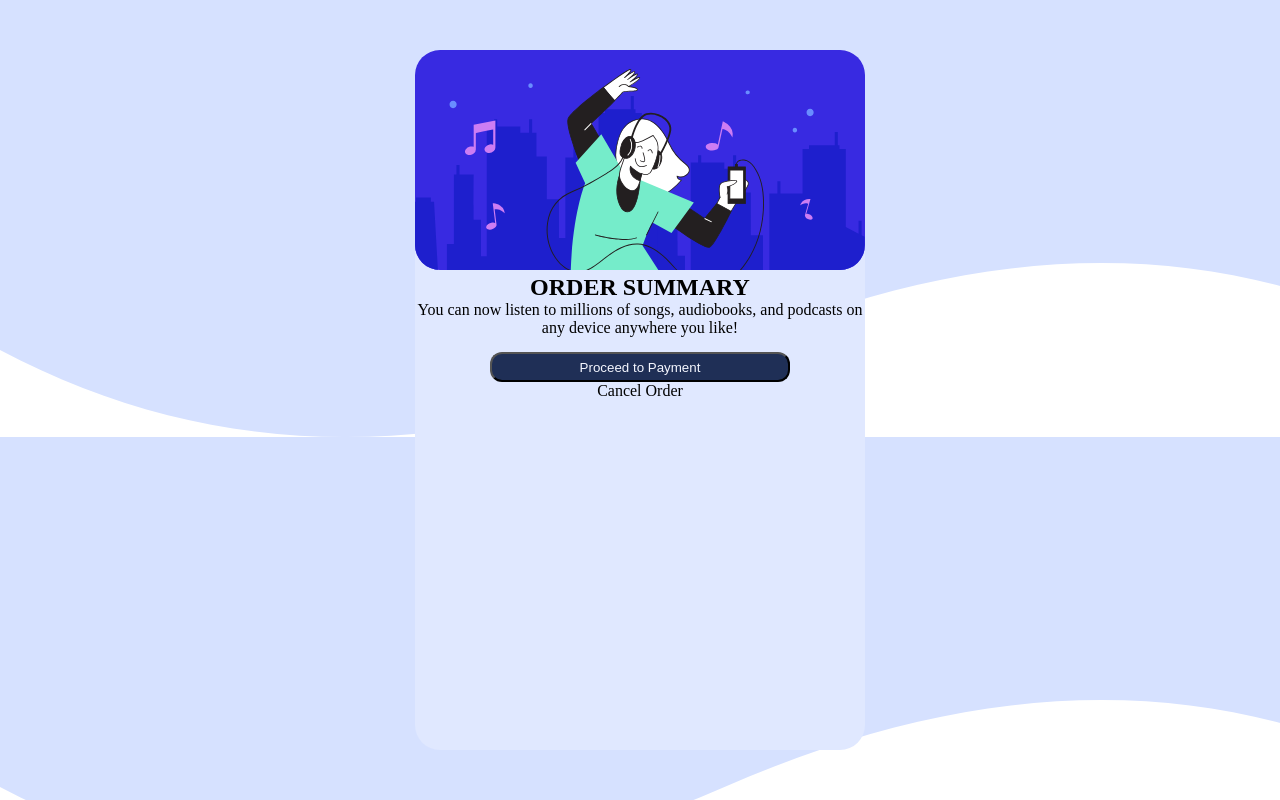
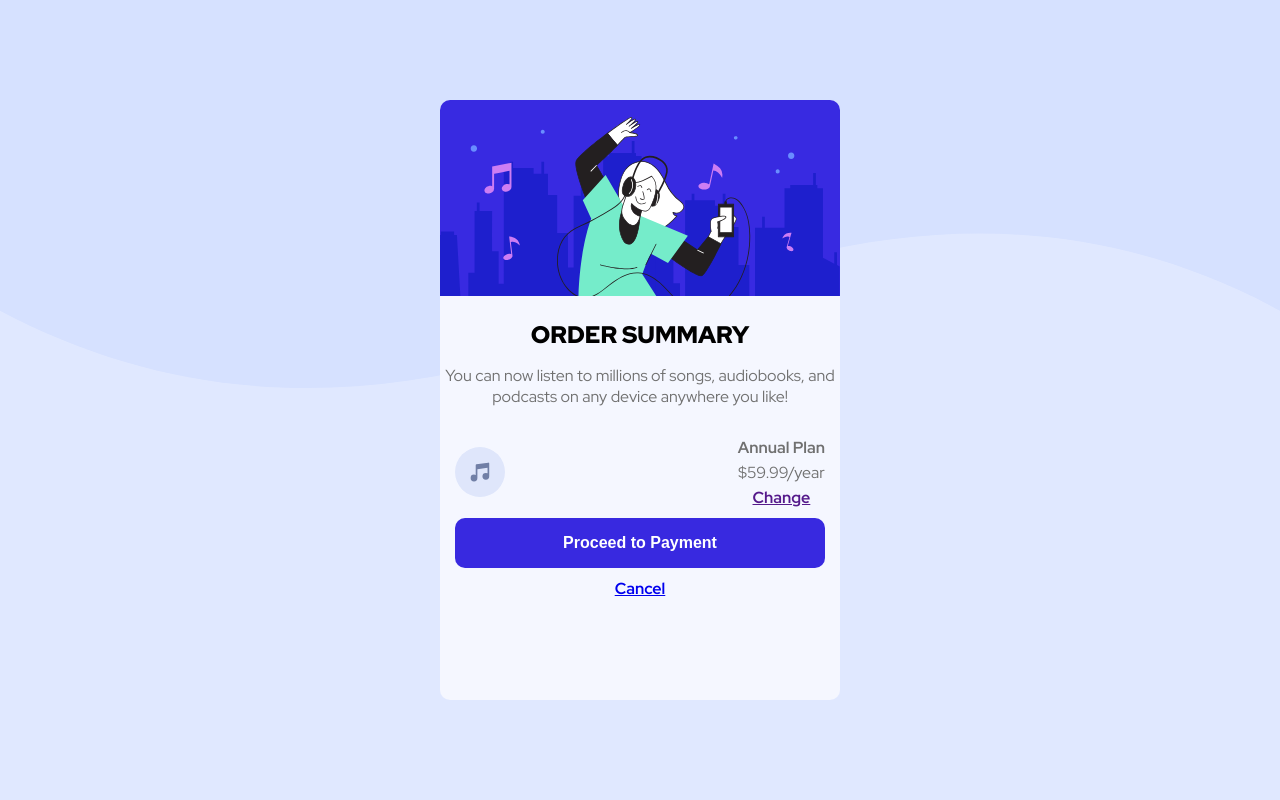
Before and after one commit to RealBatmane/GOA, a plain HTML site: page level 51/homework/order-summary-component-main/index.html in a window 1280 px wide. Drawn offline with Linux system fonts and the light colour scheme.

Commit message:
GOA BEST

```diff
--- /dev/null
+++ b/level 51/homework/order-summary-component-main/index copy.html
@@ -0,0 +1,37 @@
+<!DOCTYPE html>
+<html lang="en">
+<head>
+  <meta charset="UTF-8">
+  <meta name="viewport" content="width=device-width, initial-scale=1.0">
+  <title>Order Summary</title>
+  <link rel="stylesheet" href="style.css">
+</head>
+<body>
+
+  <div id="inner">
+  <h2>ORDER SUMMARY</h2>
+
+  <p>
+    You can now listen to millions of songs, audiobooks, and podcasts on any
+    device anywhere you like!
+  </p>
+
+  <div id="plan">
+    <img src="./images/icon-music.svg" alt="">
+
+    <div id="plan2">
+      <p id="p2">Annual Plan</p>
+      <p>$59.99/year</p>
+    </div>
+
+    <a href="#" class="change">Change</a>
+  </div>
+
+  <div id="BTN">
+    <button>Proceed to Payment</button>
+    <a href="#" class="cancel">Cancel Order</a>
+  </div>
+</div>
+
+</body>
+</html>
--- a/level 51/homework/order-summary-component-main/index.html
+++ b/level 51/homework/order-summary-component-main/index.html
@@ -3,57 +3,43 @@
 <head>
   <meta charset="UTF-8">
   <meta name="viewport" content="width=device-width, initial-scale=1.0">
-  <title>Document</title>
+  <title>Order Summary</title>
   <link rel="stylesheet" href="style.css">
 </head>
 <body>
-   <!-- Order Summary
 
-  You can now listen to millions of songs, audiobooks, and podcasts on any
-  device anywhere you like!
-
-  Annual Plan
-  $59.99/year
-
-  Change
-
-  Proceed to Payment
-  Cancel Order
-   -->
-
-
-   <div id="container">
+  <div id="container">
     <div id="main">
       <div id="img">
         <img src="./images/illustration-hero.svg" alt="img">
+
         <div id="inner">
           <h2>ORDER SUMMARY</h2>
-          <p>  You can now listen to millions of songs, audiobooks, and podcasts on any
-  device anywhere you like!</p>
+
+          <p>
+            You can now listen to millions of songs, audiobooks, and podcasts on any
+            device anywhere you like!
+          </p>
+
           <div id="plan">
-            <div id="text">
-
-              <button id="btn">Proceed to Payment</button>
-              <p>Cancel Order</p>
+            <img src="./images/icon-music.svg" alt="">
+            <div id="plan2">
+              <p id="p2">Annual Plan</p>
+            <p>$59.99/year</p>
+            <a href="">Change</a>
+            </div>
 
 
+            <div id="BTN">
+              <button>Proceed to Payment</button>
+              <a href="#">Cancel</a>
             </div>
-
           </div>
 
         </div>
-
       </div>
-
     </div>
-
-   </div>
-
-
-
-
-
-
+  </div>
 
 </body>
 </html>
--- a/level 51/homework/order-summary-component-main/style.css
+++ b/level 51/homework/order-summary-component-main/style.css
@@ -1,63 +1,131 @@
+@import url('https://fonts.googleapis.com/css2?family=Red+Hat+Display:ital,wght@0,300..900;1,300..900&display=swap');
+
+
 *{
     padding: 0;
     margin: 0;
     box-sizing: border-box;
 
+
 }
 :root{
     --Blue1: hsl(225, 100%, 94%);
-    --Blue: hsl(245, 75%, 52%);
+    --Blu3e: hsl(245, 75%, 52%);
     --Blue: hsl(225, 100%, 98%);
     --Gray: hsl(224, 23%, 55%);
     --Blue2: hsl(223, 47%, 23%);
 
 }
 
-body{
-   background-image: url(./images/pattern-background-desktop.svg);
-}
-
 #container{
     height: 100vh;
+    background-image: url(./images/pattern-background-desktop.svg);
+    background-repeat: no-repeat;
+    background-size: contain;
+    background-color: var(--Blue1);
     display: flex;
     align-items: center;
     justify-content: center;
+    font-size: 16px;
+
+
+
+
 }
 
 #main{
-    width: 450px;
-    height: 700px;
-    background-color: var(--Blue1);
-    border-radius: 25px;
-    display: flex;
+    border-radius: 10px;
+    background-color: var(--Blue);
+    width: 400px;
+    height: 600px;
+    font-family: "Red Hat Display", sans-serif;
+
 }
 
+img{
+    width: 100%;
+   border-radius: 10px;
+}
 
-img{
-    width: 20%;
-    width: 100%;
-    border-radius: 25px;
+#img img{
+    border-radius: 10px 10px 0 0;
 }
 
 
 #inner{
+    display: flex;
+    flex-direction: column;
+    gap: 15px;
     text-align: center;
+    padding-top: 18px;
+
 
 }
 
 
 
-#text button {
+p{
     text-align: center;
-    background-color:var(--Blue2);
-    border-radius: 12px;
-    width: 300px;
-    height: 30px;
-    color:var(--Blue);
+    color: rgb(112, 112, 112);
+}
+
+#p2{
+    font-weight: bolder;
+}
+
+
+
+h2{
+    font-weight: 900;
+}
+
+#plan img{
+    width: 50px;
+}
+
+#plan{
+    display: flex;
+    flex-wrap: wrap;
+    justify-content: space-between;
+    align-items: center;
+    gap: 10px;
+    padding: 15px;
+    border-radius: 10px;
 
 }
 
+#plan2{
+    display: flex;
+    flex-direction: column;
+    gap: 4px;
+}
 
-#text{
-    padding: 15px;
+#BTN{
+    width: 100%;
+    border: none;
+    text-align: center;
+    display: flex;
+    flex-direction: column;
+    gap: 10px;
 }
+
+button{
+    width: 100%;
+    height: 50px;
+    background-color: var(--Blu3e);
+    color: white;
+    font-size: 16px;
+    border: none;
+    border-radius: 10px;
+    font-weight: 800;
+    transition: 0.25s;
+    cursor: pointer;
+}
+
+a{
+    font-weight: 700;
+}
+
+button:hover{
+    opacity: 0.7;
+}
```
